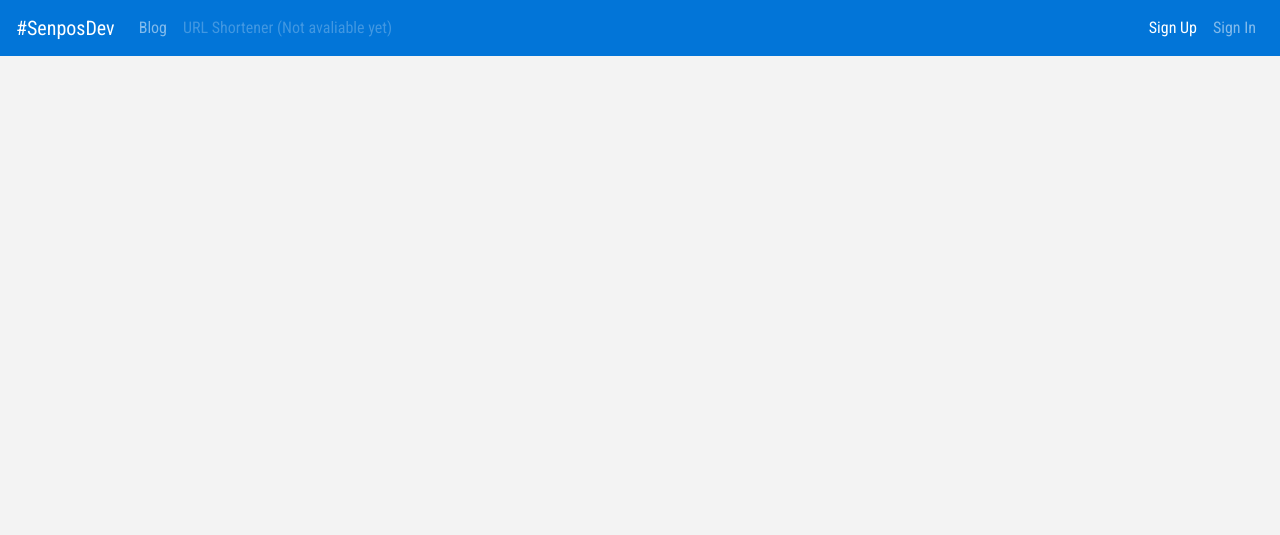
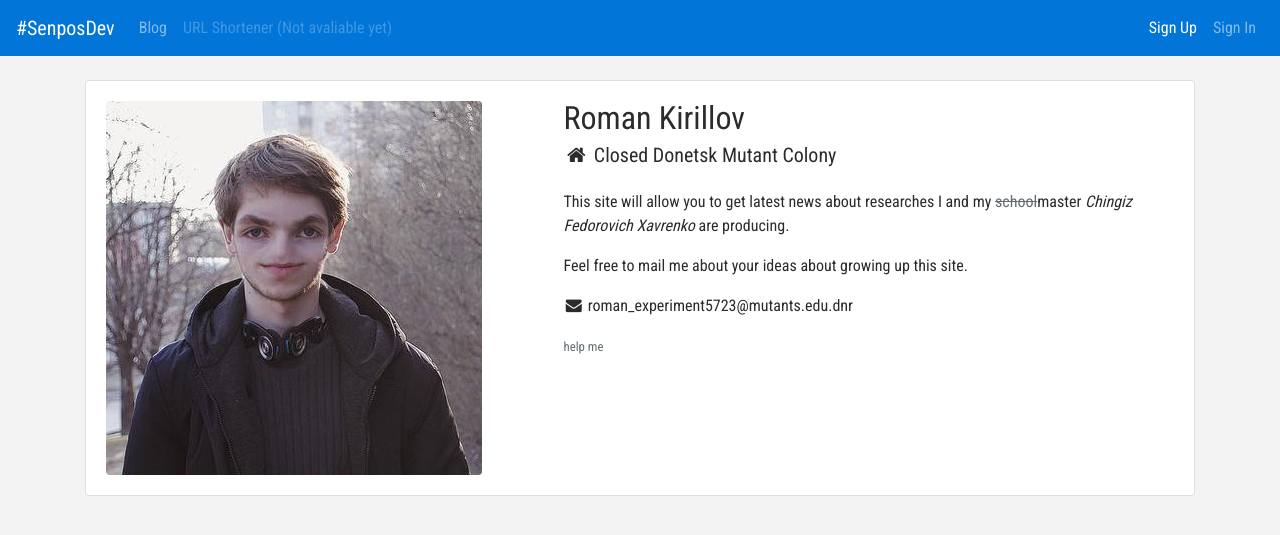
Before and after one commit to ilyakimavets/senpos_ga, a Django app: page / in a window 1280 px wide. Shown: the top 535 px of the page. Run offline with Django 3.2, Linux system fonts and the light colour scheme; some libraries are stand-ins or nearby versions.

Commit message:
JOKE index page

```diff
--- a/src/templates/index.html
+++ b/src/templates/index.html
@@ -1 +1,31 @@
 {% extends 'base.html' %}
+{% load static %}
+
+{% block content %}
+    <div class="card mb-3">
+        <div class="card-block">
+            <div class="row">
+                <div class="col-md-5">
+                    <img class="img-fluid rounded" src="{% static 'images/djaler.jpg' %}" alt="Avatar">
+                </div>
+                <div class="col-md-7 ">
+                    <h2>Roman Kirillov</h2>
+                    <h5>
+                        <i class="fa fa-home fa-fw" aria-hidden="true"></i>
+                        Closed Donetsk Mutant Colony</h5>
+                    <p class="mt-4">This site will allow you to get latest news about researches I and my <s
+                            class="text-muted">school</s>master <i>Chingiz
+                        Fedorovich Xavrenko</i> are producing.</p>
+                    <p>Feel free to mail me about your ideas about growing up this site.</p>
+                    <p>
+                       <i class="fa fa-envelope fa-fw" aria-hidden="true"></i>
+                        roman_experiment5723@mutants.edu.dnr
+                    </p>
+                    <small class="text-muted">help me</small>
+                </div>
+            </div>
+
+
+        </div>
+    </div>
+{% endblock content %}
```
Also changed, not shown: src/static/images/djaler.jpg (added).
